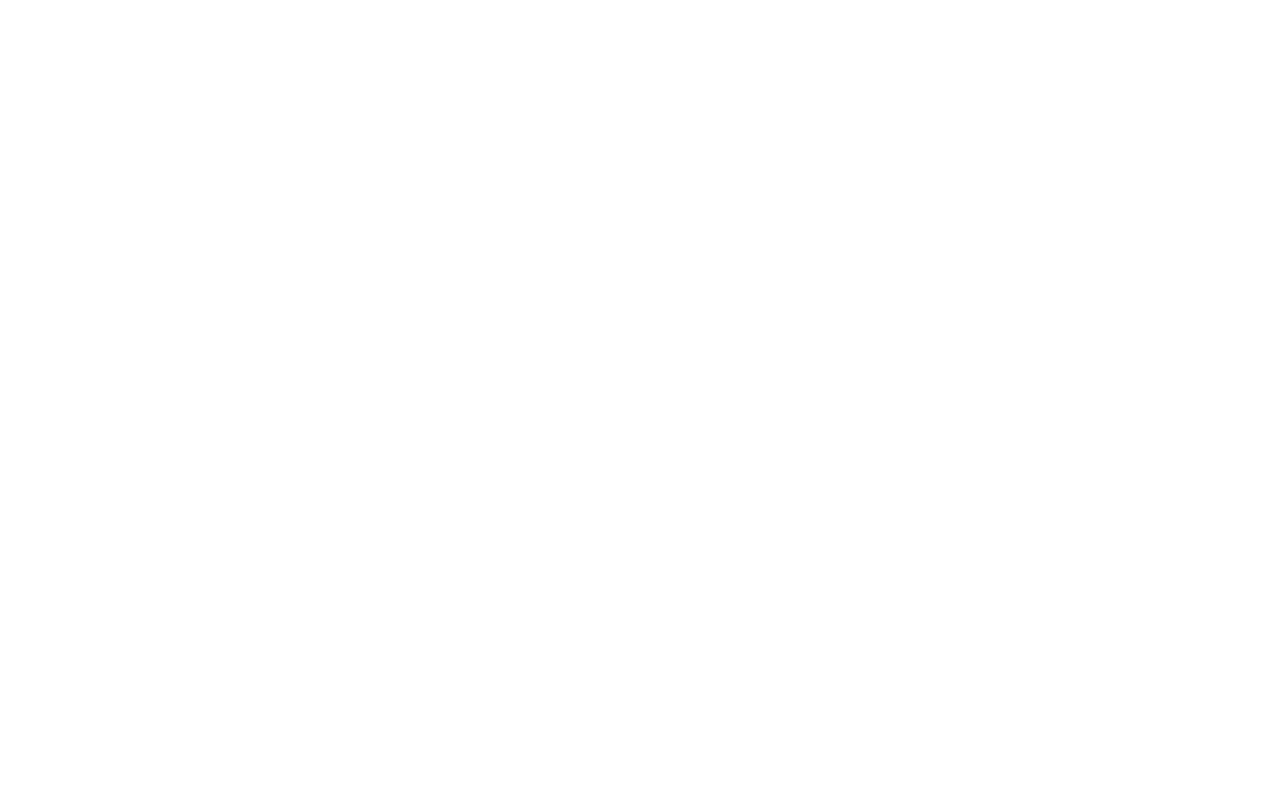
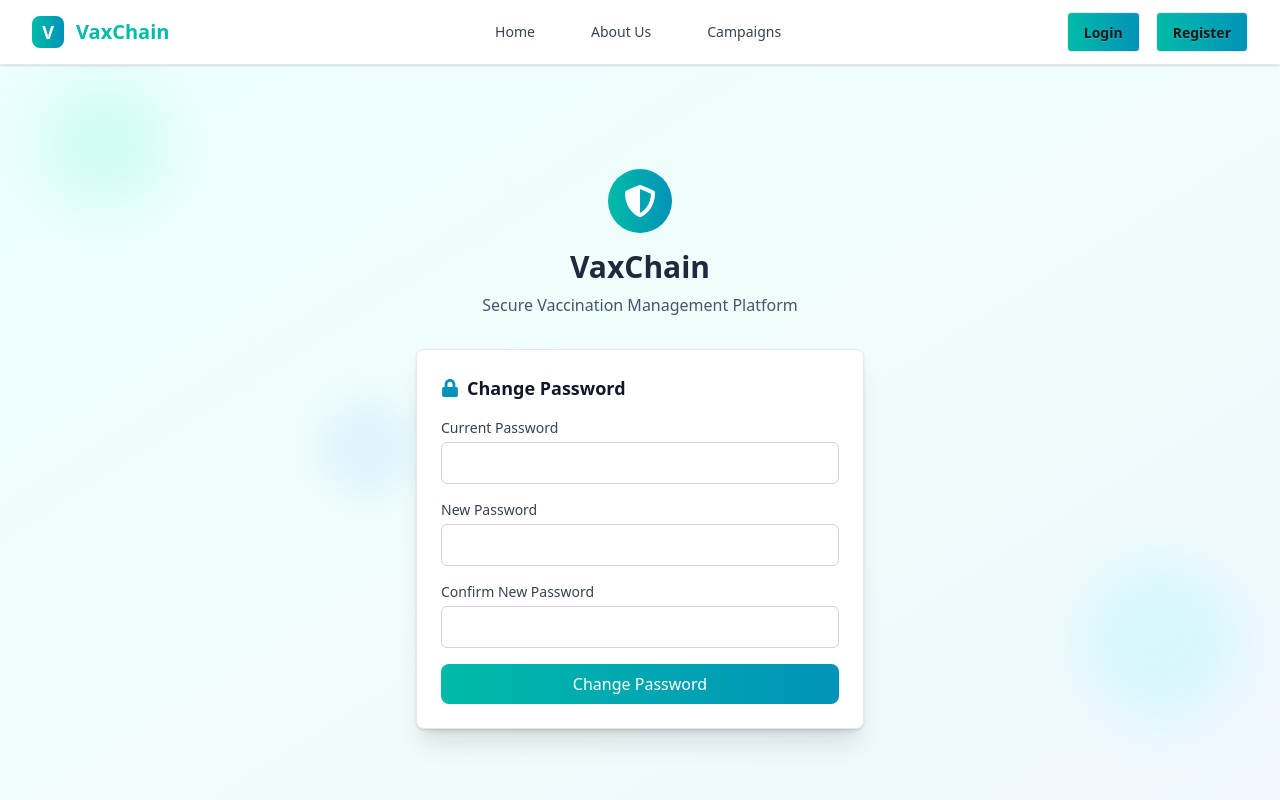
Before and after one commit to Sabbir-Aahmed/vaxchain-client, a React (Vite) app: page /profile/update-password in a window 1280 px wide. Before the commit this address had no page. Shown: the top 800 px of the page. Built offline with nearby package versions, Linux system fonts and the light colour scheme.

Commit message:
password change option added

```diff
--- a/src/Components/Layouts/NavBar.jsx
+++ b/src/Components/Layouts/NavBar.jsx
@@ -24,12 +24,14 @@ const Navbar = () => {
         <div className="flex justify-between items-center h-16">
           {/* Logo */}
           <div className="flex-shrink-0">
-            <div className="flex items-center">
-              <div className="w-8 h-8 bg-teal-500 rounded-lg flex items-center justify-center mr-3">
-                <span className="text-white font-bold text-lg">V</span>
+            <Link to={'/'}>
+              <div className="flex items-center">
+                <div className="w-8 h-8 bg-gradient-to-r from-teal-500 to-cyan-600 rounded-lg flex items-center justify-center mr-3">
+                  <span className="text-white font-bold text-lg">V</span>
+                </div>
+                <span className="text-xl font-bold text-teal-500">VaxChain</span>
               </div>
-              <span className="text-xl font-bold text-teal-500">VaxChain</span>
-            </div>
+            </Link>
           </div>
 
           {/* Desktop Navigation */}
@@ -101,8 +103,8 @@ const Navbar = () => {
           </div>
           ) : (
             <div className="flex gap-4">
-                <Link to={'login'}> <button className="btn bg-teal-500">Login</button></Link>
-                <Link to={'register'}> <button className="btn bg-teal-500">Register</button></Link>
+                <Link to={'login'}> <button className="btn bg-gradient-to-r from-teal-500 to-cyan-600 hover:bg-gradient-to-l from-teal-500 to-cyan-600">Login</button></Link>
+                <Link to={'register'}> <button className="btn bg-gradient-to-r from-teal-500 to-cyan-600 hover:bg-gradient-to-l from-teal-500 to-cyan-600">Register</button></Link>
           </div>
           )
         }
@@ -184,8 +186,8 @@ const Navbar = () => {
               </div>
               ) : (
                 <div className="flex gap-4">
-                  <Link to={'login'}> <button className="btn bg-teal-500">Login</button></Link>
-                  <Link to={'register'}> <button className="btn bg-teal-500">Register</button></Link>
+                  <Link to={'login'}> <button className="btn bg-gradient-to-r from-teal-500 to-cyan-600 hover:bg-gradient-to-l from-teal-500 to-cyan-600">Login</button></Link>
+                  <Link to={'register'}> <button className="btn bg-gradient-to-r from-teal-500 to-cyan-600 hover:bg-gradient-to-l from-teal-500 to-cyan-600">Register</button></Link>
                 </div>
               )
             }
--- /dev/null
+++ b/src/Components/Profile/ChangePasswordForm.jsx
@@ -0,0 +1,129 @@
+import { useState } from "react";
+import { FaSpinner, FaLock,FaShieldAlt } from "react-icons/fa";
+import useAuth from "../../Hooks/useAuth";
+
+
+export default function ChangePasswordForm() {
+    const { changePassword, errorMsg } = useAuth();
+
+    const [oldPassword, setOldPassword] = useState("");
+    const [newPassword, setNewPassword] = useState("");
+    const [reNewPassword, setReNewPassword] = useState("");
+
+    const [loading, setLoading] = useState(false);
+    const [successMsg, setSuccessMsg] = useState("");
+
+    const handleSubmit = async (e) => {
+        e.preventDefault();
+        if (newPassword !== reNewPassword) {
+            setSuccessMsg("");
+            alert("New passwords do not match!");
+            return;
+        }
+
+        setLoading(true);
+        setSuccessMsg("");
+
+        const res = await changePassword({
+            current_password: oldPassword,
+            new_password: newPassword,
+        });
+
+        setLoading(false);
+
+        if (res && res.success === false) {
+            setSuccessMsg("");
+        } else {
+            setSuccessMsg("Password changed successfully!");
+            setOldPassword("");
+            setNewPassword("");
+            setReNewPassword("");
+        }
+    };
+
+    return (
+        <div className="min-h-screen bg-gradient-to-br from-cyan-50 via-teal-50 to-blue-50 flex items-center justify-center p-4">
+            <div className="absolute inset-0 overflow-hidden">
+                <div className="absolute top-20 left-10 w-32 h-32 bg-teal-200/30 rounded-full blur-xl"></div>
+                <div className="absolute bottom-20 right-10 w-40 h-40 bg-cyan-200/30 rounded-full blur-xl"></div>
+                <div className="absolute top-1/2 left-1/4 w-24 h-24 bg-blue-200/30 rounded-full blur-lg"></div>
+            </div>
+
+            <div className="relative w-full max-w-md">
+                <div className="text-center mb-8">
+                    <div className="inline-flex items-center justify-center w-16 h-16 bg-gradient-to-r from-teal-500 to-cyan-600 rounded-full mb-4">
+                        <FaShieldAlt className="w-8 h-8 text-white" />
+                    </div>
+                    <h1 className="text-3xl font-bold text-slate-800 mb-2">VaxChain</h1>
+                    <p className="text-slate-600">Secure Vaccination Management Platform</p>
+                </div>
+
+                <div className="shadow-xl border-0 bg-white/80 backdrop-blur-sm rounded-lg">
+                    <div className="max-w-md mx-auto bg-white rounded-lg border border-gray-200 shadow-sm p-6 my-8 px-4 sm:px-6">
+                        <h2 className="flex items-center gap-2 text-lg font-semibold text-gray-900 mb-4">
+                            <FaLock className="text-cyan-600" /> Change Password
+                        </h2>
+                        <form onSubmit={handleSubmit} className="space-y-4">
+                            <div>
+                                <label className="block text-sm font-medium text-gray-700">
+                                    Current Password
+                                </label>
+                                <input
+                                    type="password"
+                                    required
+                                    value={oldPassword}
+                                    onChange={(e) => setOldPassword(e.target.value)}
+                                    className="mt-1 block w-full px-3 py-2 border border-gray-300 rounded-md focus:outline-none focus:ring-2 focus:ring-cyan-500"
+                                />
+                            </div>
+
+                            <div>
+                                <label className="block text-sm font-medium text-gray-700">
+                                    New Password
+                                </label>
+                                <input
+                                    type="password"
+                                    required
+                                    value={newPassword}
+                                    onChange={(e) => setNewPassword(e.target.value)}
+                                    className="mt-1 block w-full px-3 py-2 border border-gray-300 rounded-md focus:outline-none focus:ring-2 focus:ring-cyan-500"
+                                />
+                            </div>
+
+                            <div>
+                                <label className="block text-sm font-medium text-gray-700">
+                                    Confirm New Password
+                                </label>
+                                <input
+                                    type="password"
+                                    required
+                                    value={reNewPassword}
+                                    onChange={(e) => setReNewPassword(e.target.value)}
+                                    className="mt-1 block w-full px-3 py-2 border border-gray-300 rounded-md focus:outline-none focus:ring-2 focus:ring-cyan-500"
+                                />
+                            </div>
+
+                            {errorMsg && (
+                                <p className="text-red-600 text-sm">{errorMsg}</p>
+                            )}
+                            {successMsg && (
+                                <p className="text-green-600 text-sm">{successMsg}</p>
+                            )}
+
+                            <button
+                                type="submit"
+                                disabled={loading}
+                                className="w-full flex justify-center items-center gap-2 px-4 py-2 bg-gradient-to-r from-teal-500 to-cyan-600 hover:bg-cyan-700 text-white rounded-lg font-medium transition-colors"
+                            >
+                                {loading && (
+                                    <FaSpinner className="animate-spin h-4 w-4" />
+                                )}
+                                Change Password
+                            </button>
+                        </form>
+                    </div>
+                </div>
+            </div>
+        </div>
+    );
+}
--- a/src/Components/Profile/ProfilePage.jsx
+++ b/src/Components/Profile/ProfilePage.jsx
@@ -10,6 +10,7 @@ import {
 } from "react-icons/fa";
 import useAuthContext from "../../Hooks/useAuthContext";
 import apiClient from "../../Services/apiClient";
+import { Link } from "react-router";
 
 export default function ProfilePage() {
   const { user, authLoading } = useAuthContext();
@@ -388,9 +389,11 @@ export default function ProfilePage() {
               <div className="space-y-4">
                 <div className="flex justify-between items-center">
                   <span className="text-gray-700">Change Password</span>
-                  <button className="px-3 py-1 border bg-gradient-to-r from-teal-500 to-cyan-600 hover:bg-gradient-to-l from-teal-600 to-cyan-700 rounded-md text-white text-md">
-                    Update
-                  </button>
+                  <Link to={'/profile/update-password'}>
+                    <button className="px-3 py-1 border bg-gradient-to-r from-teal-500 to-cyan-600 hover:bg-gradient-to-l from-teal-600 to-cyan-700 rounded-md text-white text-md">
+                      Update
+                    </button>
+                  </Link>
                 </div>
 
               </div>
--- a/src/Components/Routes/AppRoute.jsx
+++ b/src/Components/Routes/AppRoute.jsx
@@ -22,6 +22,7 @@ import DashboardCampaign from '../Dashboard/Campaign/DashboardCampaign';
 import CreateCampaigns from '../Dashboard/Campaign/CreateCampaigns';
 import RoleRoute from './RoleRoute';
 import ProfilePage from '../Profile/ProfilePage';
+import ChangePasswordForm from '../Profile/ChangePasswordForm';
 
 const AppRoute = () => {
     return (
@@ -38,6 +39,7 @@ const AppRoute = () => {
                     <Route path="campaigns" element={<CampaignPage/>} />
                     <Route path="campaigns/details/:id" element={<CampaignDetailsPage/>} />
                     <Route path="profile" element={<ProfilePage/>} />
+                    <Route path="/profile/update-password" element={<ChangePasswordForm/>} />
 
                 </Route>
 
```
